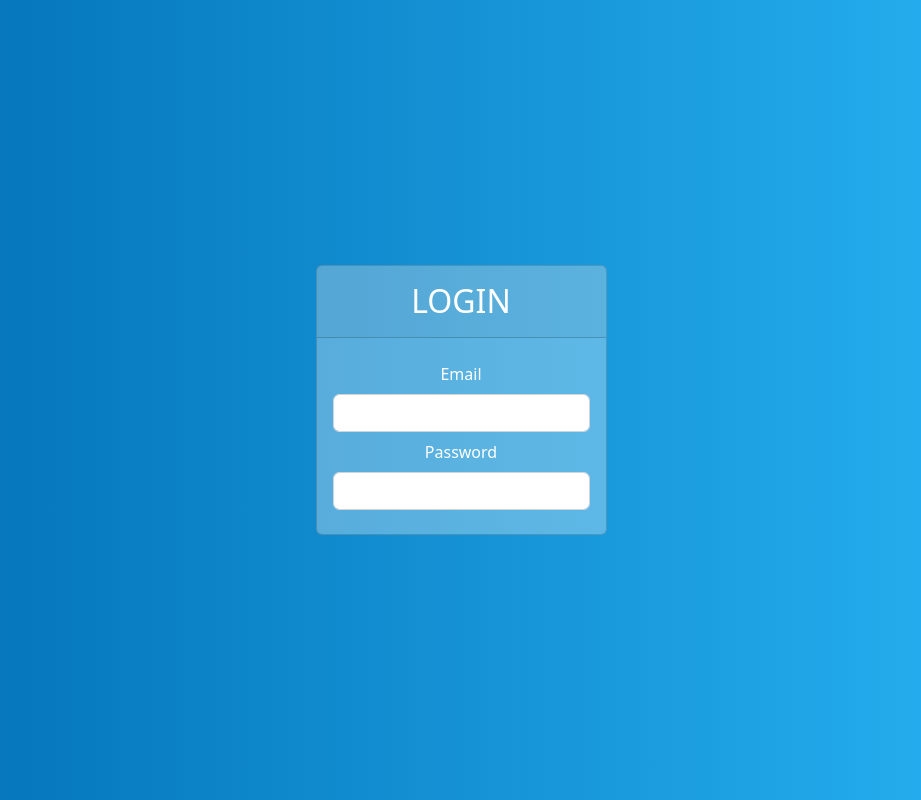
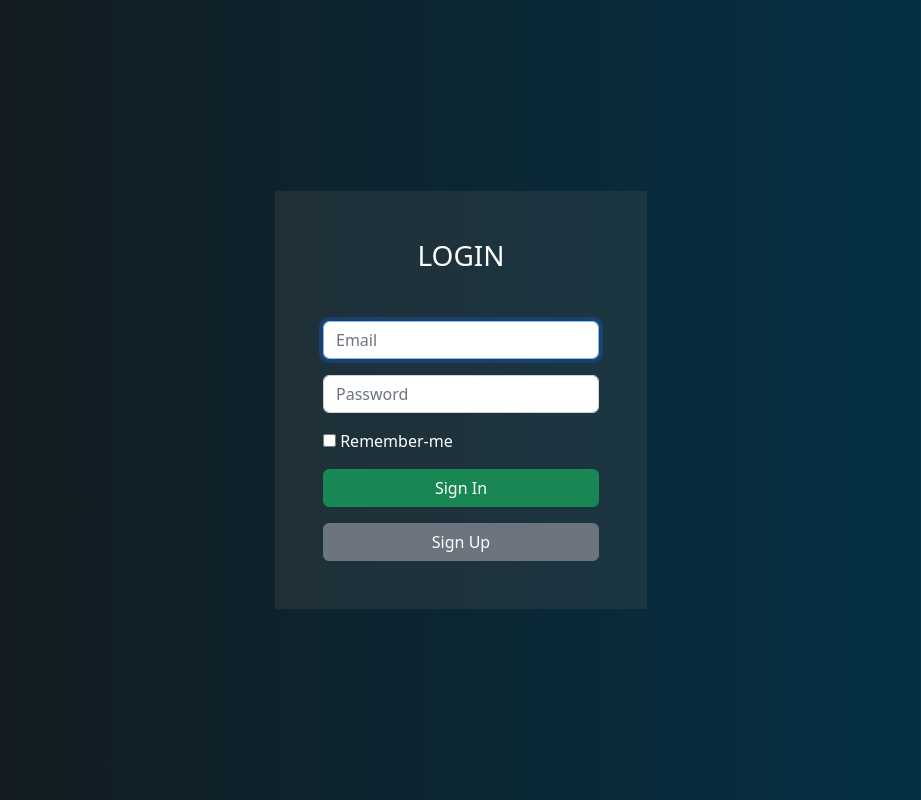
Before and after one commit to RafaelZapata/Mentoring, a plain HTML site: page login.html in a window 1280 px wide. Shown: the whole page, without its empty margins (179-1100 px from the left). Drawn offline with nearby package versions, Linux system fonts and the light colour scheme.

Commit message:
Change the style and colors

```diff
--- a/login.html
+++ b/login.html
@@ -10,30 +10,32 @@
         <title>Login</title>
 </head>
 <body>
-    <div class="vh-100 d-flex justify-content-center align-items-center">
-
-        <div class="card glass_efect text-white">
-
-            <div class="card-header text-center">
-
-                <h2 class="text-uppercase m-2">Login</h2>
-
-            </div>
-
-            <div class="card-body text-center">
-                <form action="">
-                    <div class="col g-0 my-2">
-                        <label class="form-label" for="email">Email</label>
-                        <input type="email" id="email" class="form-control" />
+    <div class="container">
+        <div class="vh-100 d-flex align-items-center justify-content-center text-white">
+            <div class="col-lg-4 col-md-7 glass_efect p-5">
+                <h1 class="h3 text-center mb-5 text-uppercase">Login</h1>
+                <form>
+                    <div class="mb-3">
+                        <input type="email" class="form-control" id="inputEmail" placeholder="Email" required autofocus>
+                        <label for="inputEmail" class="visually-hidden">E-mail</label>
                     </div>
-
-                    <div class="col g-0 my-2">
-                        <label class="form-label" for="password">Password</label>
-                        <input type="password" id="password" class="form-control" />
+                    <div class="mb-3">
+                        <input type="password" class="form-control" id="inputPassword" placeholder="Password">
+                        <label for="inputPassword" class="visually-hidden">Password</label>
+                    </div>
+                    <div class="mb-3">
+                        <label>
+                            <input type="checkbox" value="rememberMe"> Remember-me
+                        </label>
+                    </div>
+                    <div class="d-grid gap-2 mb-3">
+                        <input type="button" class="btn btn-success" value="Sign In">
+                    </div>
+                    <div class="d-grid gap-2">
+                        <input type="button" class="btn btn-secondary" value="Sign Up">
                     </div>
                 </form>
             </div>
-
         </div>
     </div>
 </body>
--- a/style.css
+++ b/style.css
@@ -1,8 +1,8 @@
 body{
-    background-color: #1488cc;
-    background: linear-gradient(to right, #006db3, #29b6f6);
+    background-color: #1b252b;
+    background: linear-gradient(to right, #15181a, #01344b);
 }
 
 .glass_efect{
-    background: hsla(0, 0%, 100%, 0.3);
+    background: hsla(0, 0%, 40%, 0.2);
 }
```
